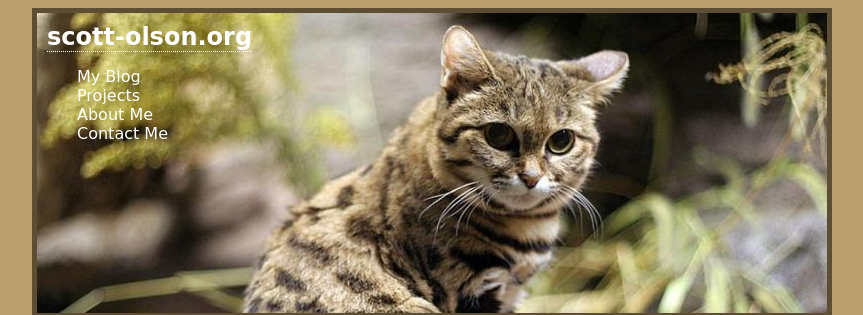
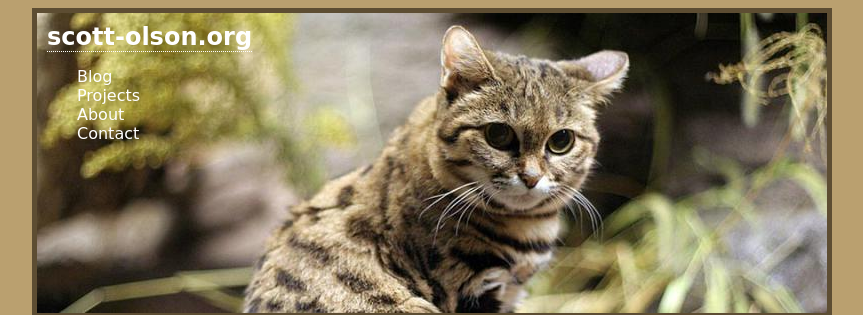
Before and after one commit to solson/scott-olson.org, a Jekyll site: the page built from index.html, in a window 1280 px wide. Shown: the top 315 px of the page, without its empty margins (208-1071 px from the left). Built offline with Jekyll 4.4.1, drawn with Linux system fonts in a browser that asks for light colours; Markdown is read by kramdown in place of the engine named in the settings; comment, search, counter and statistics services are not loaded.

Commit message:
Fixed navbar links.

```diff
--- a/_layouts/default.html
+++ b/_layouts/default.html
@@ -38,10 +38,10 @@
 <div id="header">
   <h1><a href="/">scott-olson.org</a></h1>
   <ul id="navbar">
-    <li><a href="/">My Blog</a></li>
+    <li><a href="/">Blog</a></li>
     <li><a href="/projects">Projects</a></li>
-    <li><a href="/about/">About Me</a></li>
-    <li><a href="/contact/">Contact Me</a></li>
+    <li><a href="/about.html">About</a></li>
+    <li><a href="/contact.html">Contact</a></li>
   </ul>
 </div>
 
```
